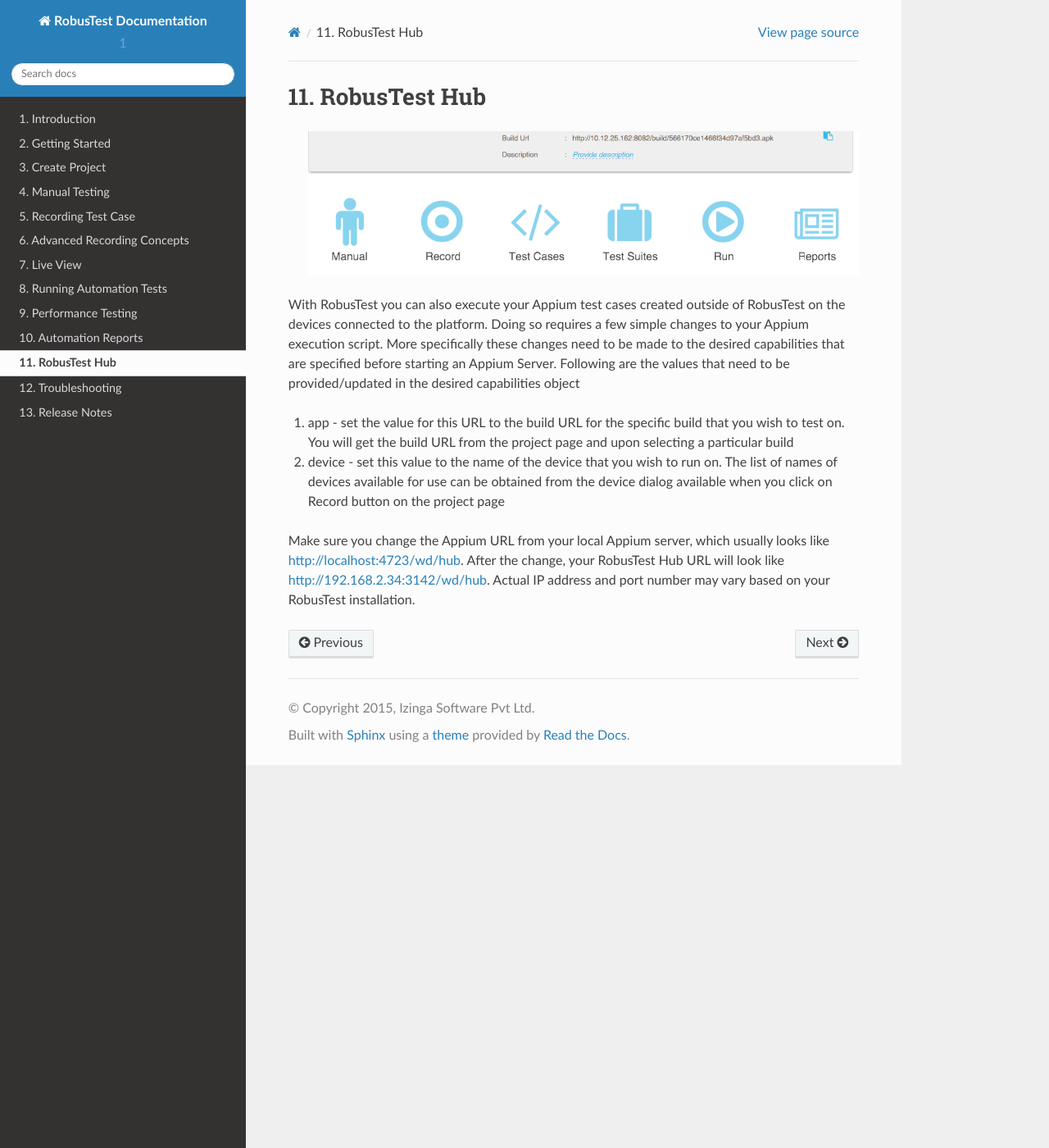
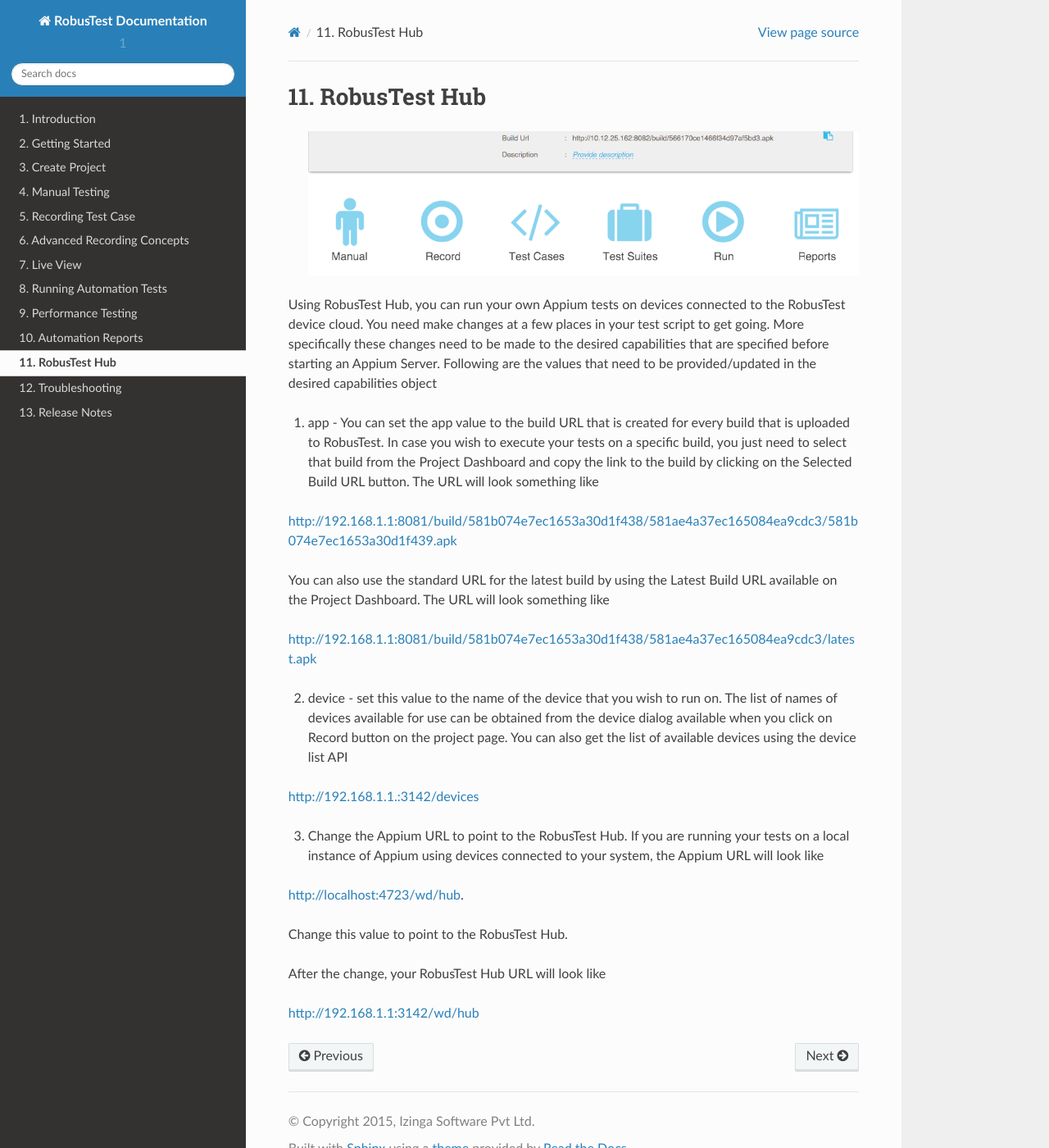
Before and after one commit to izinga/robustest_docs, a Sphinx documentation site: the page built from source/robustesthub.rst, in a window 1280 px wide and 1400 px high. Shown: the whole window at 82% size. Built offline with Sphinx 7.4.7 and the Read the Docs theme 2.0.0, drawn with Linux system fonts in a browser that asks for light colours.

Commit message:
Update robustesthub.rst

```diff
--- a/source/robustesthub.rst
+++ b/source/robustesthub.rst
@@ -2,10 +2,26 @@
 =============
  .. image:: _static/buildURL.png
 
-With RobusTest you can also execute your Appium test cases created outside of RobusTest on the devices connected to the platform. Doing so requires a few simple changes to your Appium execution script. More specifically these changes need to be made to the desired capabilities that are specified before starting an Appium Server. Following are the values that need to be provided/updated in the desired capabilities object
+Using RobusTest Hub, you can run your own Appium tests on devices connected to the RobusTest device cloud. You need make changes at a few places in your test script to get going. More specifically these changes need to be made to the desired capabilities that are specified before starting an Appium Server. Following are the values that need to be provided/updated in the desired capabilities object
 
+1. app - You can set the app value to the build URL that is created for every build that is uploaded to RobusTest. In case you wish to execute your tests on a specific build, you just need to select that build from the Project Dashboard and copy the link to the build by clicking on the Selected Build URL button. The URL will look something like
 
-1. app - set the value for this URL to the build URL for the specific build that you wish to test on. You will get the build URL from the project page and upon selecting a particular build
-2. device - set this value to the name of the device that you wish to run on. The list of names of devices available for use can be obtained from the device dialog available when you click on Record button on the project page
+http://192.168.1.1:8081/build/581b074e7ec1653a30d1f438/581ae4a37ec165084ea9cdc3/581b074e7ec1653a30d1f439.apk
 
-Make sure you change the Appium URL from your local Appium server, which usually looks like http://localhost:4723/wd/hub.  After the change, your RobusTest Hub URL will look like http://192.168.2.34:3142/wd/hub. Actual IP address and port number may vary based on your RobusTest installation.
+You can also use the standard URL for the latest build by using the Latest Build URL available on the Project Dashboard. The URL will look something like
+
+http://192.168.1.1:8081/build/581b074e7ec1653a30d1f438/581ae4a37ec165084ea9cdc3/latest.apk
+
+2. device - set this value to the name of the device that you wish to run on. The list of names of devices available for use can be obtained from the device dialog available when you click on Record button on the project page. You can also get the list of available devices using the device list API
+
+http://192.168.1.1.:3142/devices
+
+3. Change the Appium URL to point to the RobusTest Hub. If you are running your tests on a local instance of Appium using devices connected to your system, the Appium URL will look like
+
+http://localhost:4723/wd/hub.
+
+Change this value to point to the RobusTest Hub.
+
+After the change, your RobusTest Hub URL will look like
+
+http://192.168.1.1:3142/wd/hub
```
